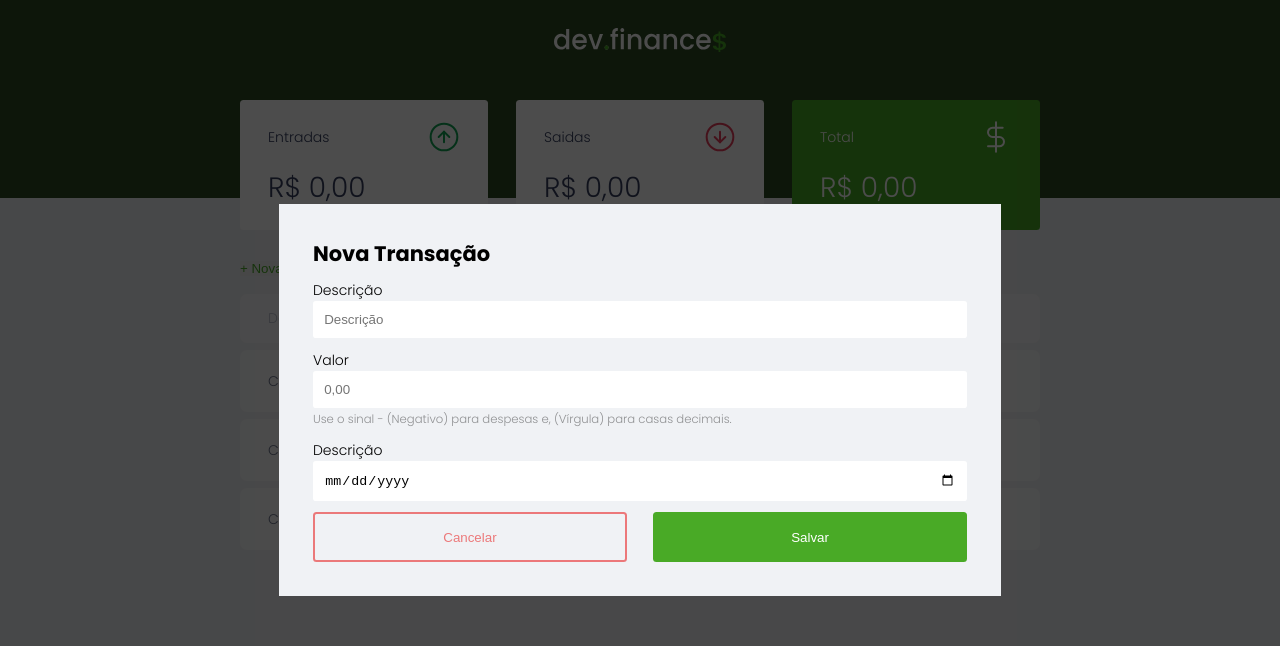
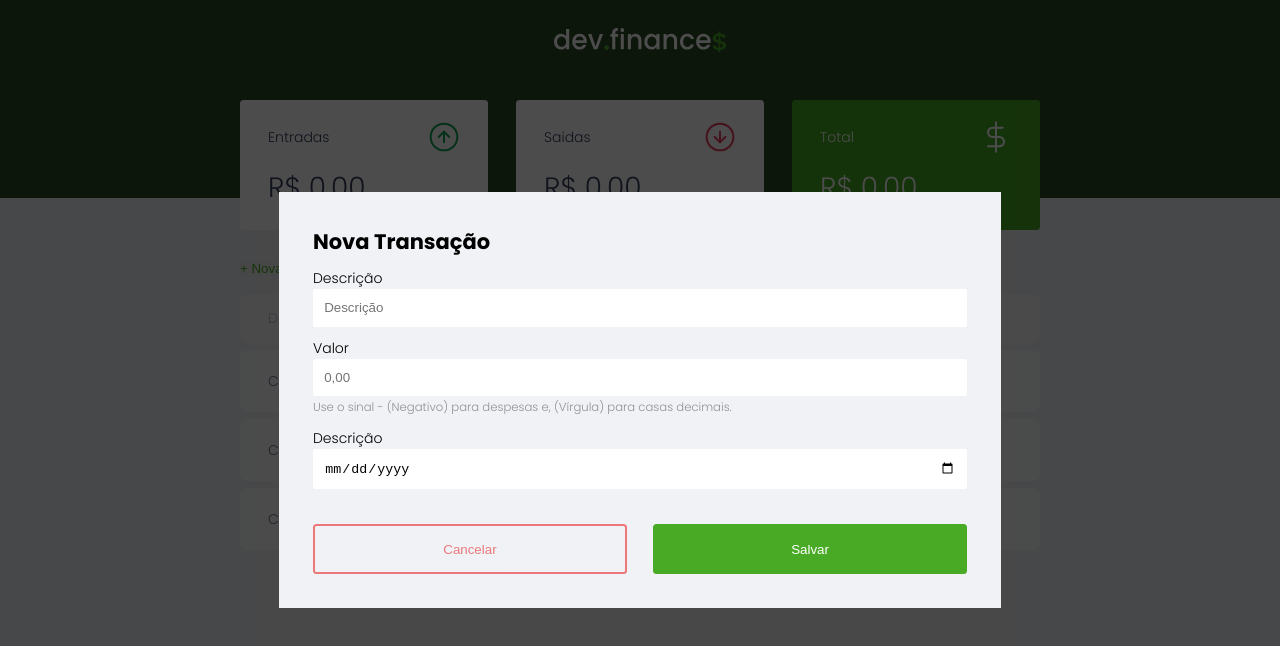
Before and after one commit to DevMiguell/dev-finances-react, a React (Create React App) app: page / in a window 1280 px wide. Shown: the top 646 px of the page. Built offline with nearby package versions, Linux system fonts and the light colour scheme.

Commit message:
Ajustando o component: NewTransactionModal

```diff
--- a/src/Pages/components/NewTransactionModal/index.js
+++ b/src/Pages/components/NewTransactionModal/index.js
@@ -1,10 +1,7 @@
 import { Modal, ModalOverlay } from "./styles"
-
-
 
 function NewTransactionModal() {
   return (
-
     <ModalOverlay>
       <Modal>
         <div className="form">
@@ -21,7 +18,8 @@ function NewTransactionModal() {
               <input type="number" step="0.01" id="amount" name="amount" placeholder="0,00" />
 
               <small className="help">
-                Use o sinal - (Negativo) para despesas e, (Vírgula) para casas decimais.</small>
+                Use o sinal - (Negativo) para despesas e, (Vírgula) para casas decimais.
+              </small>
             </div>
 
             <div className="input-group">
@@ -30,8 +28,8 @@ function NewTransactionModal() {
             </div>
 
             <div className="input-group actions">
-              <button className="cancel">Cancelar</button>
-              <button>Salvar</button>
+              <button type="button" className="cancel">Cancelar</button>
+              <button type="submit"> Salvar</button>
             </div>
           </form>
         </div>
--- a/src/Pages/components/NewTransactionModal/styles.js
+++ b/src/Pages/components/NewTransactionModal/styles.js
@@ -9,8 +9,6 @@ export const ModalOverlay = styled.div`
   display: flex;
   align-items: center;
   justify-content: center;
-  /* opacity: 0;
-  visibility: hidden; */
 
   &:active {
     opacity: 1;
@@ -31,24 +29,24 @@ export const Modal = styled.div`
 
   .input-group {
     margin-top: 0.8rem;
+
+    small {
+      opacity: 0.4;
     }
-
-.input-group small {
-    opacity: 0.4;
   }
 
   .input-group.actions {
     display: flex;
     justify-content: space-between;
     align-items: center;
+    margin-top: 2.5rem;
+
+    button {
+      width: 48%;
     }
-
-.input-group.actions .button, .input-group.actions button {
-    width: 48%;
   }
 
   button {
-    width: 100%;
     height: 50px;
     border: none;
     color: white;
@@ -56,29 +54,25 @@ button {
     padding: 0;
     border-radius: 0.25rem;
     cursor: pointer;
+    transition: 0.3s;
+
+    &:hover {
+      background-color: var(--light-green);
     }
-
-button:hover {
-    background-color: var(--light-green);
-    transition: 0.3ms;
   }
 
   .cancel {
+    height: 50px;
+    background: none;
     color: var(--red);
     border: 2px var(--red) solid;
     border-radius: 0.25rem;
-    height: 50px;
-    display: flex;
-    align-items: center;
-    justify-content: center;
     opacity: 0.6;
+    transition: 0.3s;
+
+    &:hover {
+      opacity: 1;
       background: none;
     }
-
-.cancel:hover {
-    opacity: 1;
-    transition: 0.3ms;
-    background: none;
   }
-
 `
```
Lines whose indentation alone changed are shown as unchanged.
